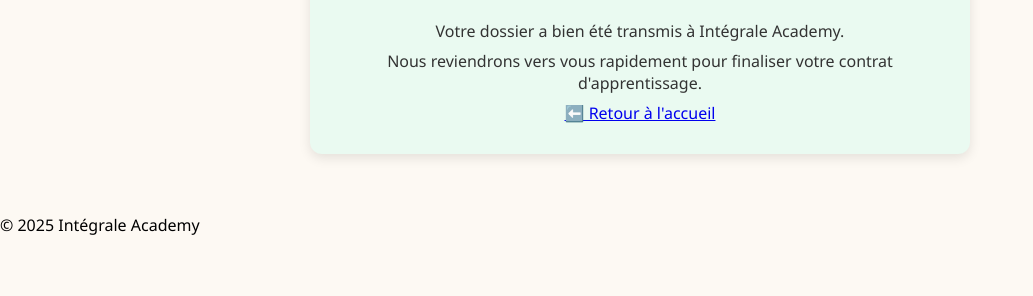
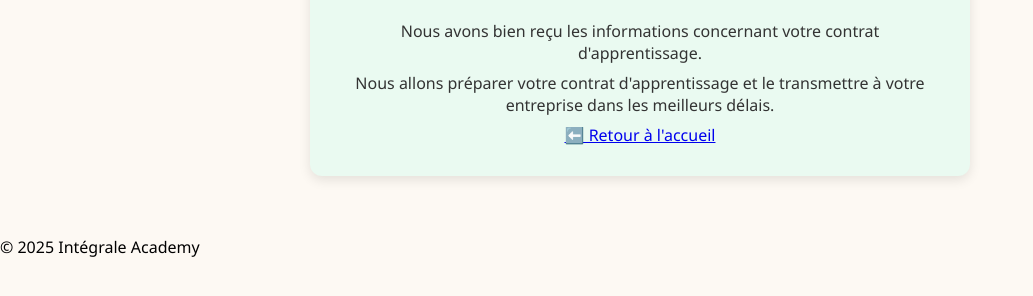
Before and after one commit to integraleacademy/bts, a Flask app: template templates/thanks.html in a window 1280 px wide. Shown: the part 420-716 px from the top of the page, without its empty margins (0-1033 px from the left). Run offline with Flask 3, Linux system fonts and the light colour scheme; the template is opened without the code that fills it, so the values that code supplies are empty; parts of the project's set-up code (start-up, migrations or seed data) failed here and were passed over.

Commit message:
Update thanks.html

```diff
--- a/templates/thanks.html
+++ b/templates/thanks.html
@@ -6,8 +6,8 @@
   <div class="success-icon">✅</div>
 
   <h2>Merci {{ prenom }} !</h2>
-  <p>Votre dossier a bien été transmis à Intégrale Academy.</p>
-  <p>Nous reviendrons vers vous rapidement pour finaliser votre contrat d'apprentissage.</p>
+  <p>Nous avons bien reçu les informations concernant votre contrat d'apprentissage.</p>
+  <p>Nous allons préparer votre contrat d'apprentissage et le transmettre à votre entreprise dans les meilleurs délais.</p>
 
   <a href="/" class="btn">⬅️ Retour à l'accueil</a>
 </div>
```
